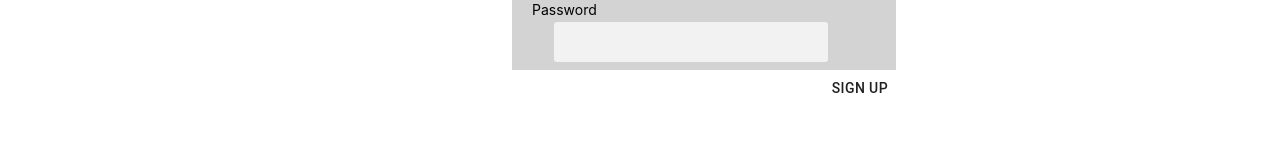
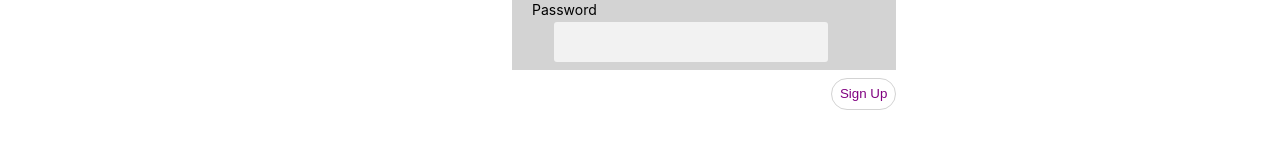
Before and after one commit to nikhil-parate/airbnb_react, a React (Create React App) app: page /signup in a window 1280 px wide. Shown: the part 329-489 px from the top of the page. Built offline with nearby package versions, Linux system fonts and the light colour scheme.

Commit message:
Update Signup.js

```diff
--- a/src/Signup.js
+++ b/src/Signup.js
@@ -1,5 +1,5 @@
 import React,{useState} from 'react'
-import {Button} from "@material-ui/core";
+//import {Button} from "@material-ui/core";
 import './Signup.css';
 import axios from 'axios';
 import { toast } from 'react-toastify';
@@ -75,8 +75,8 @@ const SignupForm = () =>{
               <input className="input" type="password" name="password" value={values.password} onChange={handleChange}></input>
           </div>
 
-          <div>
-              <Button className="submit" onClick={handleSubmit}>Sign Up</Button>
+          <div >
+              <button className="submit" onClick={handleSubmit}>Sign Up</button>
           </div>
           </form>
         </div>
```
